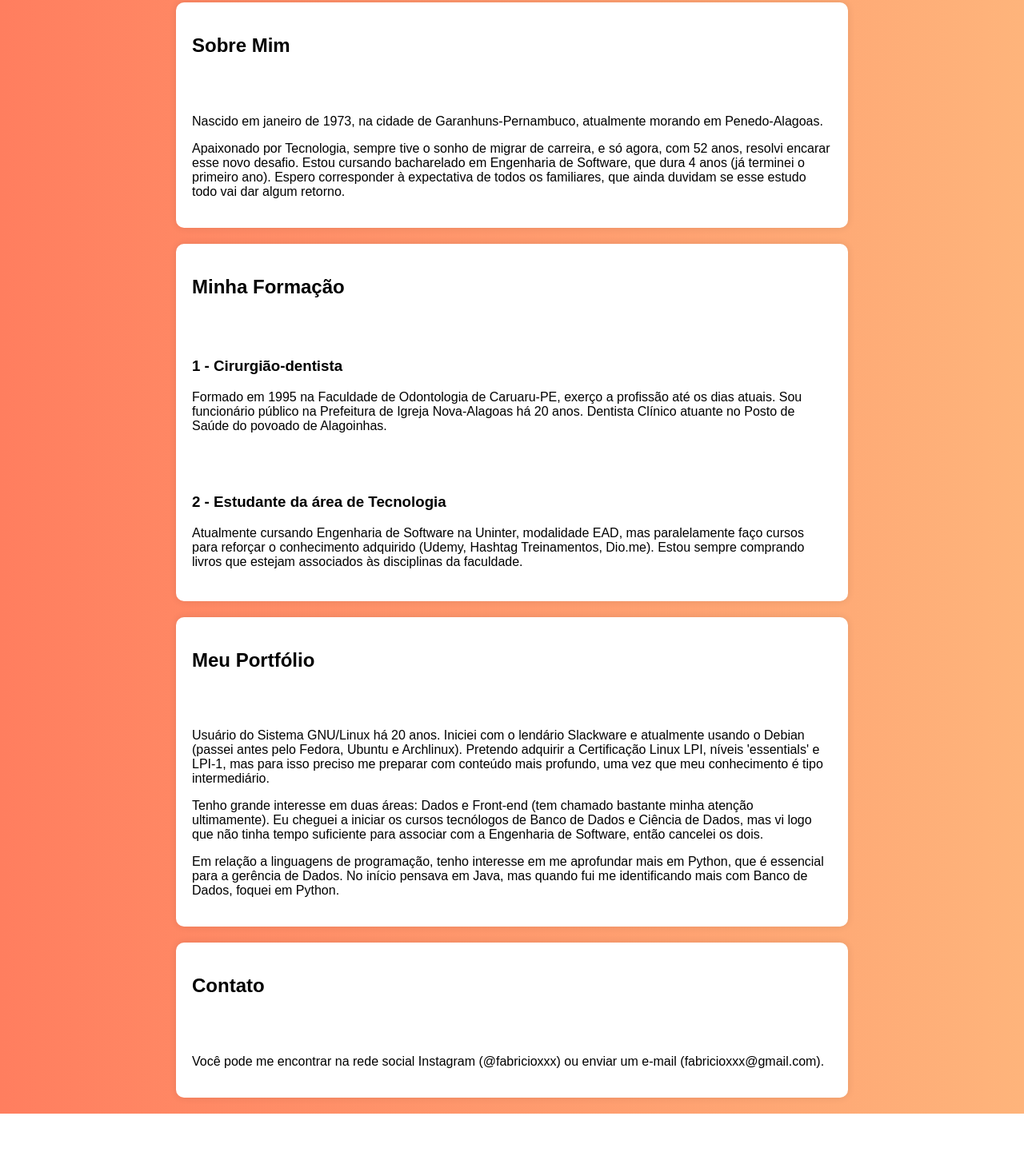
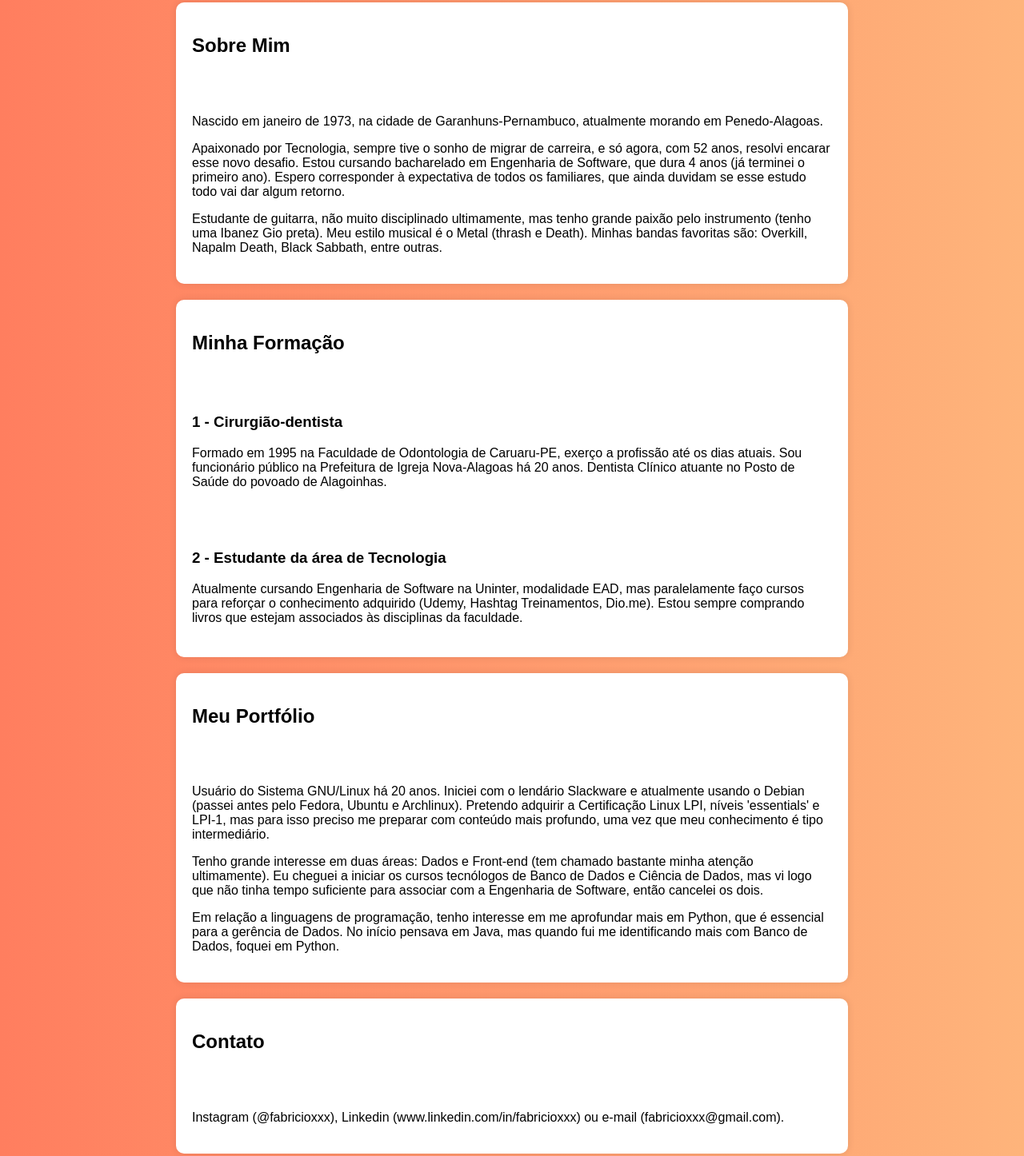
Before and after one commit to fabriciomds/fabricio_medeiros, a plain HTML site: page index.html in a window 1280 px wide. Shown: the part 190-1636 px from the top of the page at 80% size. Before the commit the page ends 1583 px from the top, so only its background shows below. Drawn offline with Linux system fonts and the light colour scheme.

Commit message:
Mais conteúdo sobre mim

```diff
--- a/index.html
+++ b/index.html
@@ -53,6 +53,12 @@
         bacharelado em Engenharia de Software, que dura 4 anos (já terminei o
         primeiro ano). Espero corresponder à expectativa de todos os familiares,
         que ainda duvidam se esse estudo todo vai dar algum retorno.
+      </p>
+      <p>
+        Estudante de guitarra, não muito disciplinado ultimamente, mas tenho
+        grande paixão pelo instrumento (tenho uma Ibanez Gio preta). Meu estilo
+        musical é o Metal (thrash e Death). Minhas bandas favoritas são:
+        Overkill, Napalm Death, Black Sabbath, entre outras.
       </p>
       <!-- Parágrafo com descrição sobre mim -->
     </section>
@@ -127,8 +133,8 @@
       <br />
       <br />
       <p>
-        Você pode me encontrar na rede social Instagram (@fabricioxxx) ou enviar
-        um e-mail (fabricioxxx@gmail.com).
+        Instagram (@fabricioxxx), Linkedin (www.linkedin.com/in/fabricioxxx) ou
+        e-mail (fabricioxxx@gmail.com).
       </p>
       <!-- Parágrafo com informações de contato -->
     </section>
```
